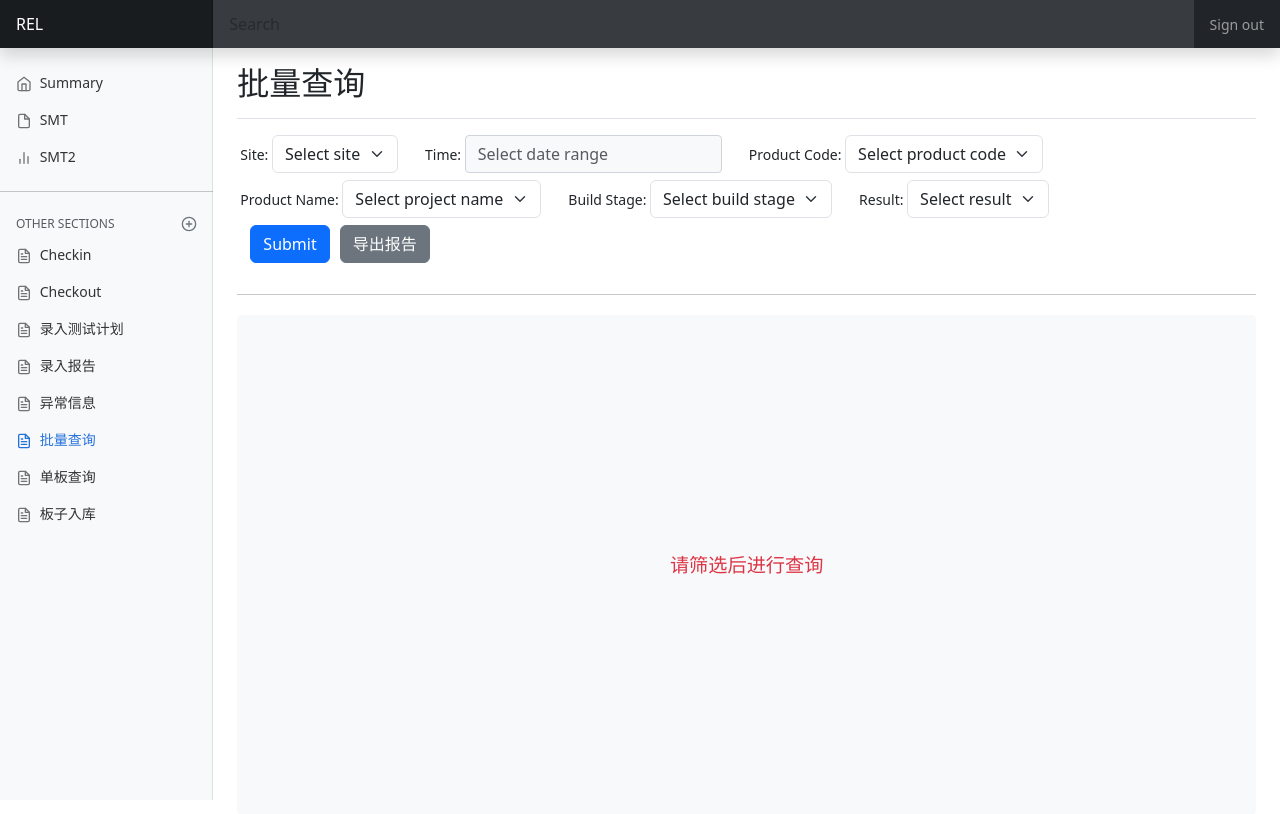
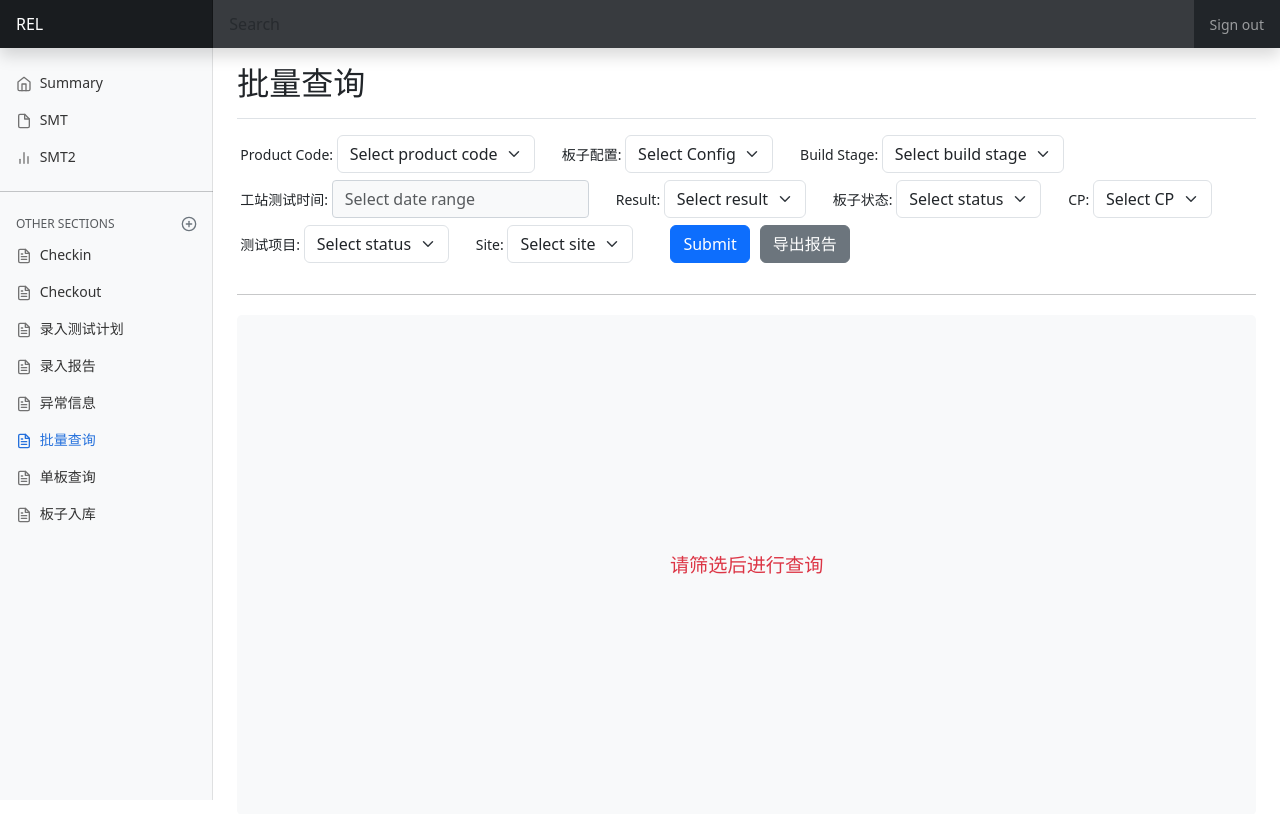
Before and after one commit to zipong47/mysite, a Django app: page /board/filter_boards/ in a window 1280 px wide. Shown: the top 814 px of the page. Run offline with Django 5.2, Linux system fonts and the light colour scheme; data comes from the database, SQL or seed files in the repository; both versions use the stored data as it was after the commit; some libraries are stand-ins or nearby versions.

Commit message:
modify front end layout

```diff
--- a/board/templates/board/batch_search.html
+++ b/board/templates/board/batch_search.html
@@ -128,19 +128,6 @@
 
             <form id="filterForm" class="form-inline row">
                 <div class="form-group col-auto">
-                    <label>Site:</label>
-                    <select class="form-control form-select" id="site" name="site">
-                        <option value="">Select site</option>
-                        {% for site in site_set %}
-                        <option value="{{ site }}">{{ site }}</option>
-                        {% endfor %}
-                    </select>
-                </div>
-                <div class="form-group col-auto">
-                    <label>Time:</label>
-                    <input type="text" class="form-control flatpickr-input" id="dateTimeRange" name="dateTimeRange" placeholder="Select date range">
-                </div>
-                <div class="form-group col-auto">
                     <label>Product Code:</label>
                     <select class="form-control form-select" id="product_code" name="product_code">
                         <option value="">Select product code</option>
@@ -150,11 +137,11 @@
                     </select>
                 </div>
                 <div class="form-group col-auto">
-                    <label>Product Name:</label>
-                    <select class="form-control form-select" id="project_name" name="project_name">
-                        <option value="">Select project name</option>
-                        {% for project in project_name_set %}
-                        <option value="{{ project }}">{{ project }}</option>
+                    <label>板子配置:</label>
+                    <select class="form-control form-select" id="project_config" name="project_config">
+                        <option value="">Select Config</option>
+                        {% for project_config in project_config_set %}
+                        <option value="{{ project_config }}">{{ project_config }}</option>
                         {% endfor %}
                     </select>
                 </div>
@@ -168,11 +155,63 @@
                     </select>
                 </div>
                 <div class="form-group col-auto">
+                    <label>工站测试时间:</label>
+                    <input type="text" class="form-control flatpickr-input" id="dateTimeRange" name="dateTimeRange"
+                        placeholder="Select date range">
+                </div>
+                <div class="form-group col-auto">
                     <label>Result:</label>
                     <select class="form-control form-select" id="result" name="result">
                         <option value="">Select result</option>
                         {% for result in result_set %}
                         <option value="{{ result }}">{{ result }}</option>
+                        {% endfor %}
+                    </select>
+                </div>
+
+                <div class="form-group col-auto">
+                    <label>板子状态:</label>
+                    <select class="form-control form-select" id="status" name="status">
+                        <option value="">Select status</option>
+                        {% for status in status_set %}
+                        <option value="{{ status }}">{{ status }}</option>
+                        {% endfor %}
+                    </select>
+                </div>
+                <!-- <div class="form-group col-auto">
+                    <label>Product Name:</label>
+                    <select class="form-control form-select" id="project_name" name="project_name">
+                        <option value="">Select project name</option>
+                        {% for project in project_name_set %}
+                        <option value="{{ project }}">{{ project }}</option>
+                        {% endfor %}
+                    </select>
+                </div> -->
+                <div class="form-group col-auto">
+                    <label>CP:</label>
+                    <select class="form-control form-select" id="cp" name="cp">
+                        <option value="">Select CP</option>
+                        {% for cp in cp_number_set %}
+                        <option value="{{ cp }}">{{ cp }}</option>
+                        {% endfor %}
+                    </select>
+                </div>
+
+                <div class="form-group col-auto">
+                    <label>测试项目:</label>
+                    <select class="form-control form-select" id="test_item" name="test_item">
+                        <option value="">Select status</option>
+                        {% for test_item in test_item_name_set %}
+                        <option value="{{ test_item }}">{{ test_item }}</option>
+                        {% endfor %}
+                    </select>
+                </div>
+                <div class="form-group col-auto">
+                    <label> Site:</label>
+                    <select class="form-control form-select" id="site" name="site">
+                        <option value="">Select site</option>
+                        {% for site in site_set %}
+                        <option value="{{ site }}">{{ site }}</option>
                         {% endfor %}
                     </select>
                 </div>
@@ -297,6 +336,10 @@
         var project_name = $('#project_name').val();
         var subproject_name = $('#subproject_name').val();
         var result = $('#result').val();
+        var status = $('#status').val();
+        var cp = $('#cp').val();
+        var project_config = $('#project_config').val();
+        var test_item = $('#test_item').val();
 
         var data = {
             dateTimeRange: dateTimeRange,
@@ -305,7 +348,11 @@
             project_name: project_name,
             subproject_name: subproject_name,
             result: result,
-            page: page
+            page: page,
+            status: status,
+            cp: cp,
+            project_config: project_config,
+            test_item: test_item
         };
 
         $.ajax({
--- a/board/templates/board/eception_page.html
+++ b/board/templates/board/eception_page.html
@@ -239,7 +239,7 @@
       <main class="col-md-9 ms-sm-auto col-lg-10 px-md-4">
         <div
           class="d-flex justify-content-between flex-wrap flex-md-nowrap align-items-center pt-3 pb-2 mb-3 border-bottom">
-          <h1 class="h2">Eception Page</h1>
+          <h1 class="h2">异常信息</h1>
         </div>
 
         <div class="row g-8">
--- a/board/views.py
+++ b/board/views.py
@@ -894,11 +894,11 @@ def filter_boards(request):
     site_set = Board.objects.values_list('site', flat=True).distinct()
     status_set = Board.objects.values_list('status', flat=True).distinct()
     cp_number_set = Board.objects.values_list('cp_nums', flat=True).distinct()
-    subproject_name_set = Board.objects.values_list('subproject_name', flat=True).distinct()
+    project_config_set = Board.objects.values_list('project_config',flat=True).distinct()
     test_item_name_set = Board.objects.values_list('test_item_name', flat=True).distinct()
 
     context["test_item_name_set"] = test_item_name_set
-    context["subproject_name_set"] = subproject_name_set
+    context["project_config_set"] = project_config_set
     context["cp_number_set"] = cp_number_set
     context["status_set"] = status_set
     context["site_set"] = site_set
@@ -915,9 +915,12 @@ def filter_search_boards_ajax(request):
     dateTimeRange = request.GET.get('dateTimeRange', '')
     product_code = request.GET.get('product_code', '')
     project_name = request.GET.get('project_name', '')
-    subproject_name = request.GET.get('subproject_name', '')
+    build_name = request.GET.get('subproject_name', '')
     result = request.GET.get('result', '')
-
+    project_config = request.GET.get('project_config', '')
+    test_item_name = request.GET.get('test_item', '')
+    cp_nums = request.GET.get('cp', '')
+    status = request.GET.get('status', '')
     boards = Board.objects.all()
 
     if site:
@@ -933,10 +936,18 @@ def filter_search_boards_ajax(request):
         boards = boards.filter(product_code=product_code)
     if project_name:
         boards = boards.filter(project_name=project_name)
-    if subproject_name:
-        boards = boards.filter(subproject_name=subproject_name)
+    if build_name:
+        boards = boards.filter(subproject_name=build_name)
     if result:
         boards = boards.filter(testrecord__result=result)
+    if project_config:
+        boards = boards.filter(project_config=project_config)
+    if test_item_name:
+        boards = boards.filter(test_item_name=test_item_name)
+    if cp_nums:
+        boards = boards.filter(cp_nums=cp_nums)
+    if status:
+        boards = boards.filter(status=status)
 
     board_sn_list = list(boards.values_list('serial_number', flat=True))
     paginator = Paginator(boards, 17)  # 每页显示17条记录
```
Also changed, not shown: board/templates/board/archive_board.html (+31 -28 lines), db.sqlite3.
